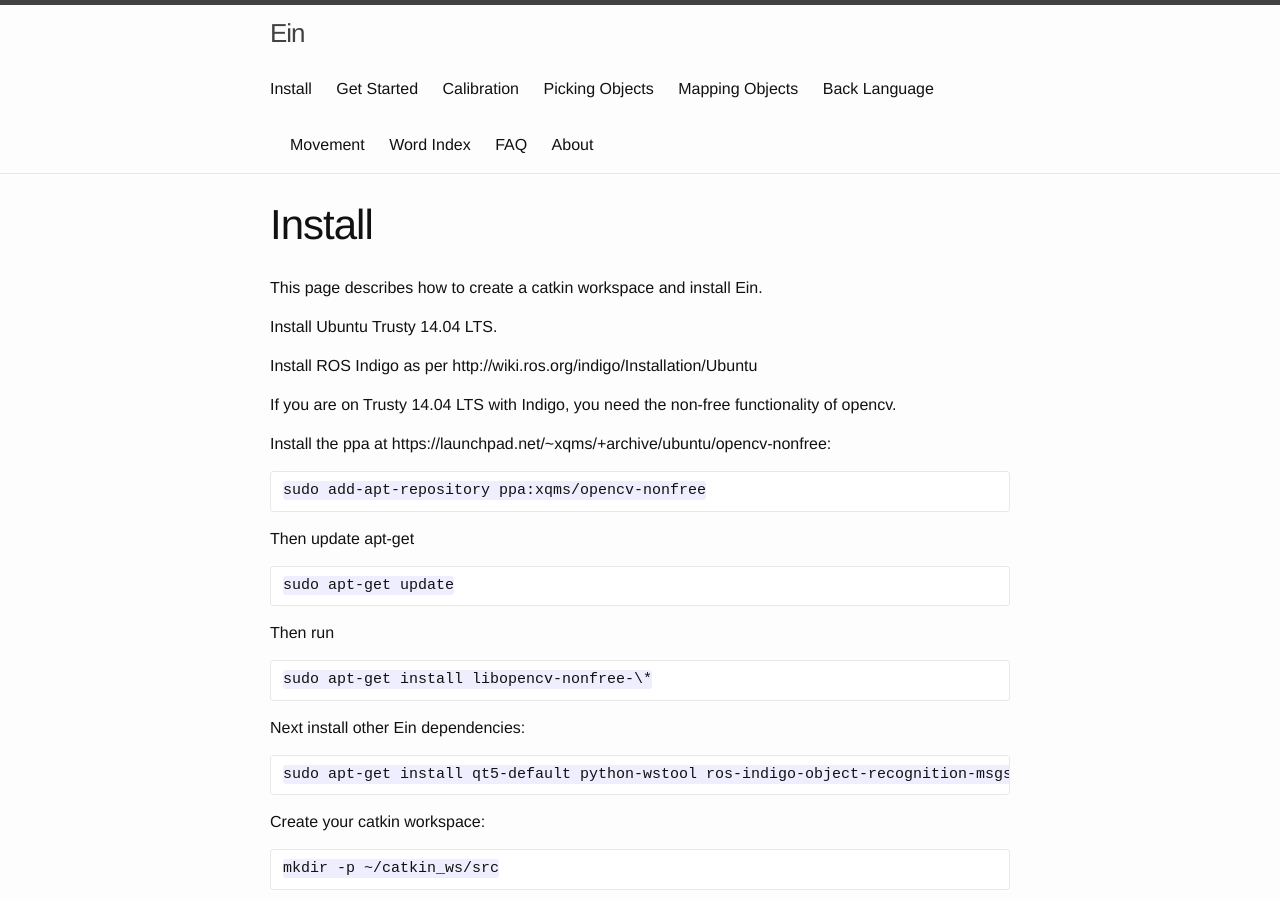
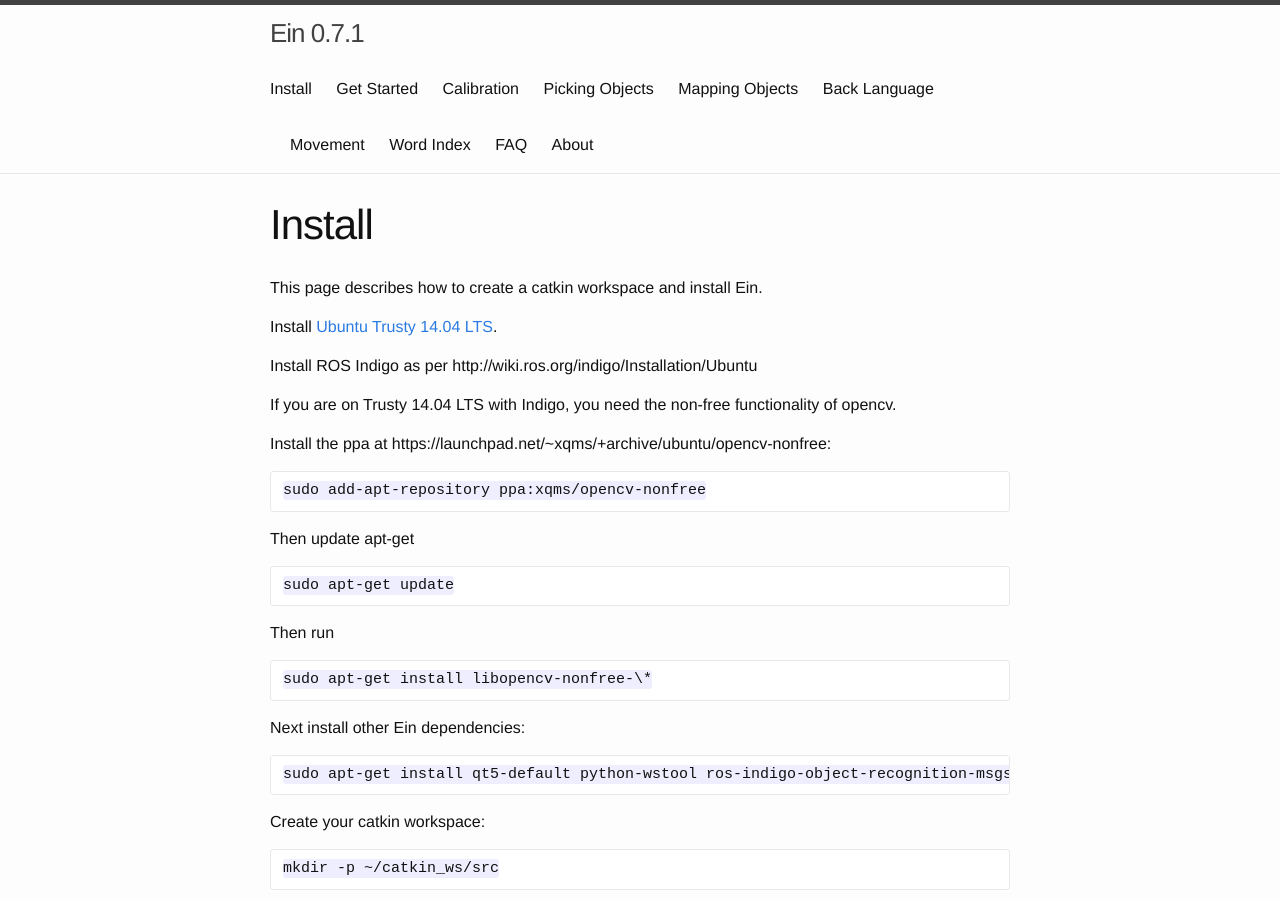
Before and after one commit to h2r/ein, a Jekyll site: the page built from install.md, in a window 1280 px wide and 900 px high. Built offline with Jekyll 4.4.1, drawn with Linux system fonts in a browser that asks for light colours.

Commit message:
new fiels

```diff
--- /dev/null
+++ b/_data/ein_version.yml
@@ -0,0 +1 @@
+0.7.1
--- a/_includes/header.html
+++ b/_includes/header.html
@@ -1,8 +1,9 @@
+{% assign VERSION = File.read("/home/stefie10/dev/baxter-dev1.2.0/src/ein/doc/VERSION") %}
 <header class="site-header">
 
   <div class="wrapper">
 
-    <a class="site-title" href="{{ site.baseurl }}/">{{ site.title }}</a>
+    <a class="site-title" href="{{ site.baseurl }}/">{{ site.title }}  {{ site.data.ein_version }} </a>
 
     <nav class="site-nav">
       <a href="#" class="menu-icon">
--- a/install.md
+++ b/install.md
@@ -8,7 +8,7 @@
 
 This page describes how to create a catkin workspace and install Ein.
 
-Install Ubuntu Trusty 14.04 LTS.
+Install [Ubuntu Trusty 14.04 LTS](http://releases.ubuntu.com/14.04/).
 
 Install ROS Indigo as per http://wiki.ros.org/indigo/Installation/Ubuntu
 
```
